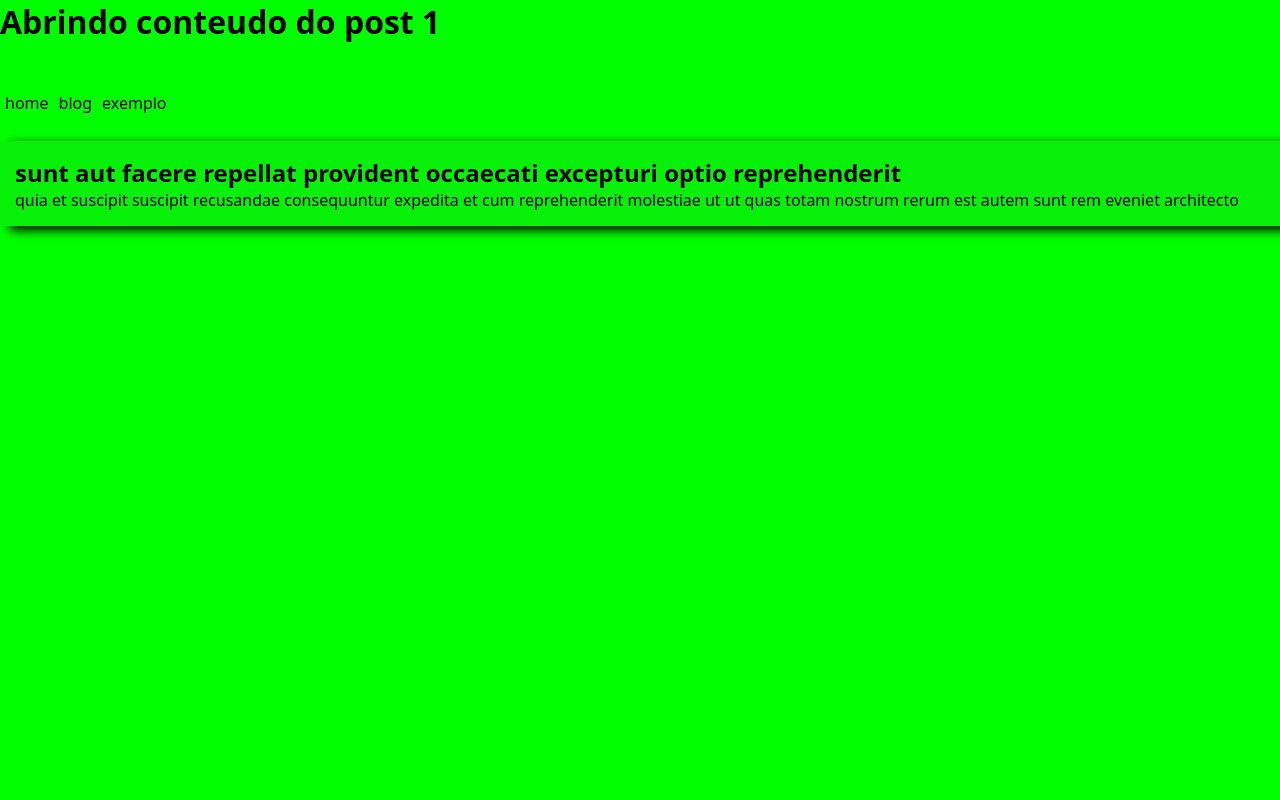
After one commit to ValterTertuliano/Cursos-Em-Andamento, a Django app: page /blog/post/1/ in a window 1280 px wide. The commit adds this page. Run offline with Django 5.2, Linux system fonts and the light colour scheme.

Commit message:
Usando as urls dinamicas para exibir os post invidualmente
Também reforcei um pouco o conceito de variaveis em django usando block, houve algumas alterações no css
seguindo para aula 445

```diff
--- a/Cursos em Andamento/Aprendendo Django/introducao-django-udemy-otavio-miranda/base/global/base.html
+++ b/Cursos em Andamento/Aprendendo Django/introducao-django-udemy-otavio-miranda/base/global/base.html
@@ -4,7 +4,7 @@
 {% include 'global/partial/head.html' %}
 {% include 'global/partial/menu.html' %}
 
-<h1>{% block texto %}Arquivo base.html{% endblock texto %}</h1>
+{% block texto %}{% endblock texto %}
 
 <main class="content">
   {% block posts %}{% endblock posts %}
--- a/Cursos em Andamento/Aprendendo Django/introducao-django-udemy-otavio-miranda/base/global/partial/head.html
+++ b/Cursos em Andamento/Aprendendo Django/introducao-django-udemy-otavio-miranda/base/global/partial/head.html
@@ -1,9 +1,9 @@
 {% load static %}<!DOCTYPE html>
-<html lang="en">
+<html lang="pt-br">
   <head>
     <meta charset="UTF-8" />
     <meta http-equiv="X-UA-Compatible" content="IE=edge" />
     <meta name="viewport" content="width=device-width, initial-scale=1.0" />
-    <title>Primeiro site com Django</title>
+    <title>{{ title }}Primeiro site com Django</title>
     <link rel="stylesheet" href="{% static 'global/css/style.css' %}">
   </head>
--- a/Cursos em Andamento/Aprendendo Django/introducao-django-udemy-otavio-miranda/base/global/partial/menu.html
+++ b/Cursos em Andamento/Aprendendo Django/introducao-django-udemy-otavio-miranda/base/global/partial/menu.html
@@ -1,6 +1,6 @@
 <br>
-<nav>
-    <ul>
+<nav class="menu">
+    <ul class="menu__links">
         <li>
             <a href={% url "home" %}>home</a>
         </li>
@@ -8,8 +8,8 @@
             <a href={% url "blogapp:blog" %}>blog</a>
         </li>
         <li>
-            <a href={% url "blogapp:exemplo" %}>exemplo</a>
+            <a href={% url "blogapp:exemplo" %}>exemplo </a>
         </li>
-
     </ul>
 </nav>
+<br>
--- a/Cursos em Andamento/Aprendendo Django/introducao-django-udemy-otavio-miranda/base/static/global/css/style.css
+++ b/Cursos em Andamento/Aprendendo Django/introducao-django-udemy-otavio-miranda/base/static/global/css/style.css
@@ -7,13 +7,22 @@
   box-sizing: border-box;
 }
 
+a {
+  color: #01060c;
+  text-decoration: none;
+}
+
+a:hover {
+  text-decoration: underline;
+}
+
 html {
   font-size: 62.5%;
 }
 
 body {
   font-size: 1.6rem;
-  background: #f1f1f1;
+  background: lime;
   font-family: system-ui, -apple-system, BlinkMacSystemFont, 'Segoe UI', Roboto,
     Oxygen, Ubuntu, Cantarell, 'Open Sans', 'Helvetica Neue', sans-serif;
 }
@@ -25,13 +34,29 @@ body {
 }
 
 .post {
-  background: #fff;
+  background: rgb(7, 240, 7);
   padding: 1.5rem;
-  box-shadow: 5px 2px 5px rgba(0, 0, 0, 10%);
+  box-shadow: 10px 4px 10px rgb(0, 0, 0);
+}
+
+.menu {
+  background: transparent;
+  padding: 0.01px 0.01px 0.01px 0.01px;
+}
+
+.menu__links {
+  list-style: none;
+  display: flex;
+}
+
+.menu__links a {
+  display: block;
+  color: #0c0000;
+  padding: 5px;
 }
 
 @media (min-width: 600px) {
-  .content {
+  .content:not(:has(.single-post)) {
     grid-template-columns: repeat(auto-fill, minmax(32rem, 1fr));
   }
 }
--- a/Cursos em Andamento/Aprendendo Django/introducao-django-udemy-otavio-miranda/blogapp/templates/blogapp/exemplo.html
+++ b/Cursos em Andamento/Aprendendo Django/introducao-django-udemy-otavio-miranda/blogapp/templates/blogapp/exemplo.html
@@ -1,4 +1,8 @@
 {% extends "global/base.html" %}
 
-{% block texto %}<br>Essa rota foi adicionada para entender o conceito de urls aninhadas, e também fixar melhor o conceito de template blobal.
+{% block texto %}
+<hr>
+<h1>Url aninhada dentro de <big>BLOG</big></h1>
+<br>Essa rota foi adicionada para entender o conceito de urls aninhadas, e também fixar melhor o conceito de template blobal.
+<hr>
 {% endblock texto %}
--- /dev/null
+++ b/Cursos em Andamento/Aprendendo Django/introducao-django-udemy-otavio-miranda/blogapp/templates/blogapp/post.html
@@ -0,0 +1,16 @@
+<h1>{% block texto %} {{ text }} {% endblock texto %}</h1><br>
+{% include 'global/partial/head.html' %}
+{% include 'global/partial/menu.html' %}
+
+{% block posts %}
+<article class="post single-post">
+    <header>
+      <h2 class="post__title">
+        <a href="{% url 'blogapp:post' post.id %}">
+          {{ post.title }}
+        </a>
+      </h2>
+    </header>
+    <div class="post__body">{{ post.body }}</div>
+  </article>
+{% endblock posts %}
--- a/Cursos em Andamento/Aprendendo Django/introducao-django-udemy-otavio-miranda/blogapp/urls.py
+++ b/Cursos em Andamento/Aprendendo Django/introducao-django-udemy-otavio-miranda/blogapp/urls.py
@@ -5,6 +5,6 @@ app_name = 'blogapp'
 
 urlpatterns = [
     path("", views.blog, name="blog"),
-    path("post/<int:id>", views.post_view, name="post"),
+    path("post/<int:id>/", views.post_view, name="post"),
     path("exemplo/", views.exemploblog, name="exemplo"),
 ]
--- a/Cursos em Andamento/Aprendendo Django/introducao-django-udemy-otavio-miranda/blogapp/views.py
+++ b/Cursos em Andamento/Aprendendo Django/introducao-django-udemy-otavio-miranda/blogapp/views.py
@@ -1,23 +1,41 @@
 from django.shortcuts import render
 from blogapp.data import posts
-
+from django.http import Http404
 # Create your views here.
 # isso é uma view para a rota blog
 
 def blog(request):
     contexto = {
         'text': "Olá usando context",
-        'posts': posts
+        'posts': posts,
+        'title': 'Inicio do blog ',
     }
     return render(request, "blogapp/blog.html", contexto)
 
 
 def exemploblog(request):
-    return render(request, "blogapp/exemplo.html")
+    contexto = {
+        'title': 'Url aninhada',
+    }
+    return render(request, "blogapp/exemplo.html", contexto)
 
 def post_view(request, id):
     print(f"{request}\nId: {id}")
+
+    post_encontrado = None
+    for post in posts:
+        if post['id'] == id:
+            post_encontrado = post
+            break
+
+    if post_encontrado is None:
+        raise Http404(f"Pagina Não Existe, acompanhe o id que vai até {len(posts)}")
+
     context = {
-        'posts': posts
+        'post': post_encontrado,
+        'text': f"Abrindo conteudo do post {id}",
+        'title': post_encontrado['title'],
     }
-    return render(request, "blogapp/blog.html", context)
+    return render(request, "blogapp/post.html", context)
+
+# estou na aula 442
```
Also changed, not shown: Cursos em Andamento/Aprendendo Django/introducao-django-udemy-otavio-miranda/base/global/inicio_blog.html (+3 -4 lines), Cursos em Andamento/Aprendendo Django/introducao-django-udemy-otavio-miranda/homeapp/templates/homeapp/home.html (+6 -8 lines), Cursos em Andamento/Aprendendo Django/introducao-django-udemy-otavio-miranda/homeapp/views.py (+4 -7 lines).
